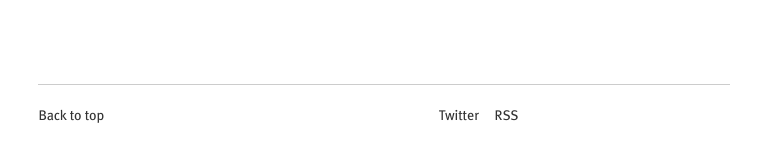
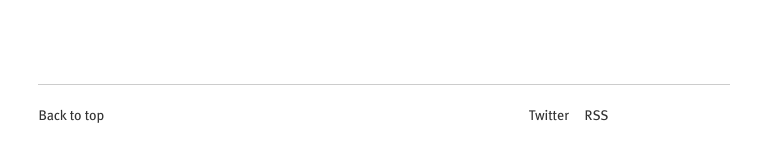
Before and after one commit to aacyun/jianxioy.github.com, a Jekyll site: the page built from index.html, in a window 768 px wide. Shown: the part 674-836 px from the top of the page. Built offline with Jekyll 4.4.1, drawn with Linux system fonts in a browser that asks for light colours; Markdown is read by kramdown in place of the engine named in the settings.

Commit message:
Testing iPad

```diff
--- a/static/css/layout.css
+++ b/static/css/layout.css
@@ -185,7 +185,7 @@ a:hover {
 		}
 		.offsite-links {
 			position: relative;
-			left: 10px;
+			left: 100px;
 			top: -21px;
 		}
 	}
```
